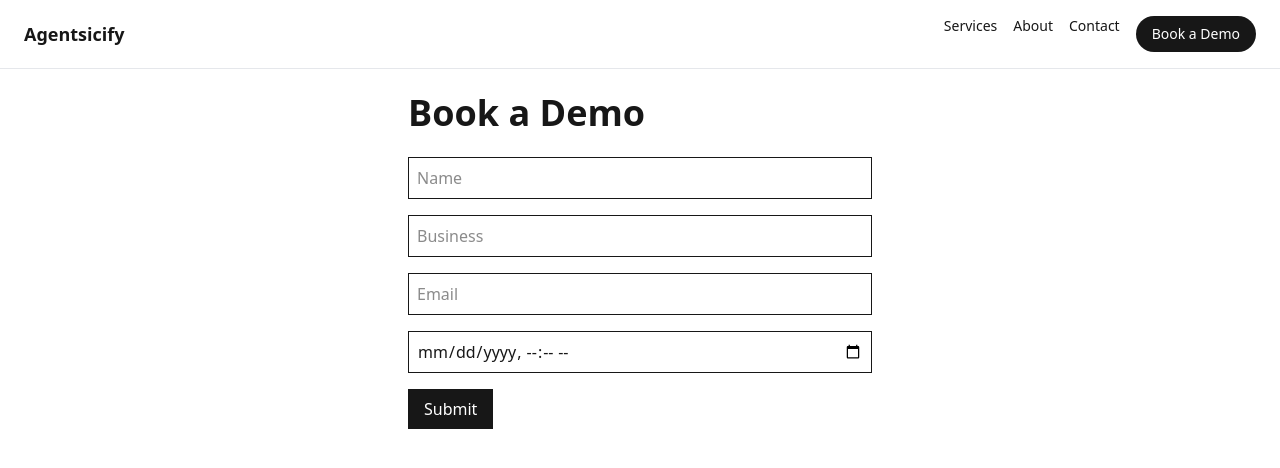
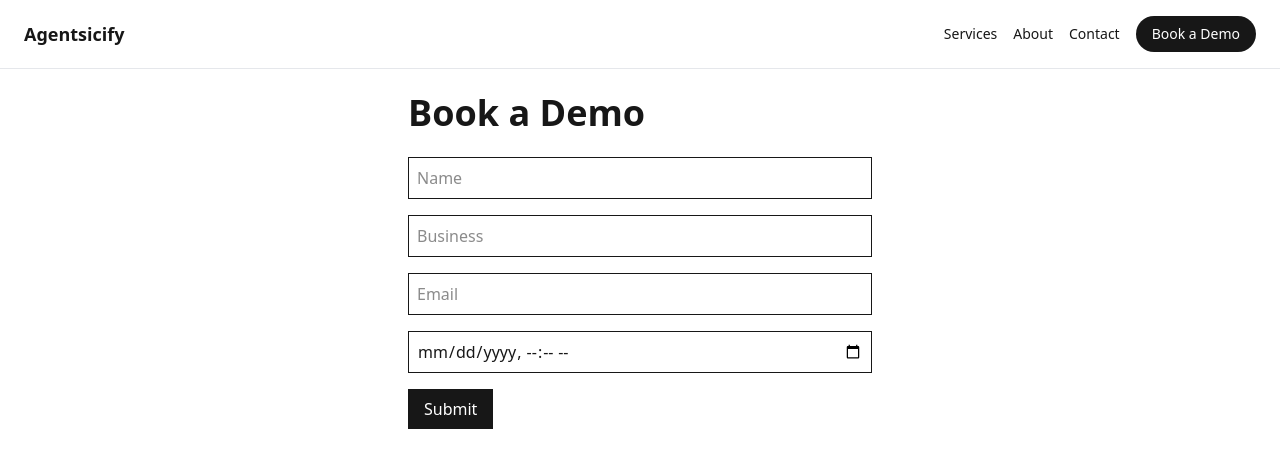
Before and after one commit to MostafaAbdelmegeed/agentsicify, a Next.js app: page /demo in a window 1280 px wide. Shown: the top 468 px of the page. Built offline with nearby package versions, Linux system fonts and the light colour scheme.

Commit message:
fix: align nav links

```diff
--- a/src/components/Navbar.tsx
+++ b/src/components/Navbar.tsx
@@ -4,11 +4,11 @@ export default function Navbar() {
   return (
     <header className="px-6 py-4 border-b border-gray-200 dark:border-gray-800 flex items-center justify-between">
       <Link href="/" className="font-semibold text-lg">Agentsicify</Link>
-      <nav className="flex gap-4 text-sm">
-        <Link href="/services" className="hover:underline">Services</Link>
-        <Link href="/about" className="hover:underline">About</Link>
-        <Link href="/contact" className="hover:underline">Contact</Link>
-        <Link href="/demo" className="rounded-full bg-foreground text-background px-4 py-2 hover:bg-[#383838] dark:hover:bg-[#ccc] transition-colors">Book a Demo</Link>
+      <nav className="flex items-center gap-4 text-sm">
+        <Link href="/services" className="hover:underline inline-flex items-center">Services</Link>
+        <Link href="/about" className="hover:underline inline-flex items-center">About</Link>
+        <Link href="/contact" className="hover:underline inline-flex items-center">Contact</Link>
+        <Link href="/demo" className="inline-flex items-center rounded-full bg-foreground text-background px-4 py-2 hover:bg-[#383838] dark:hover:bg-[#ccc] transition-colors">Book a Demo</Link>
       </nav>
     </header>
   );
```
